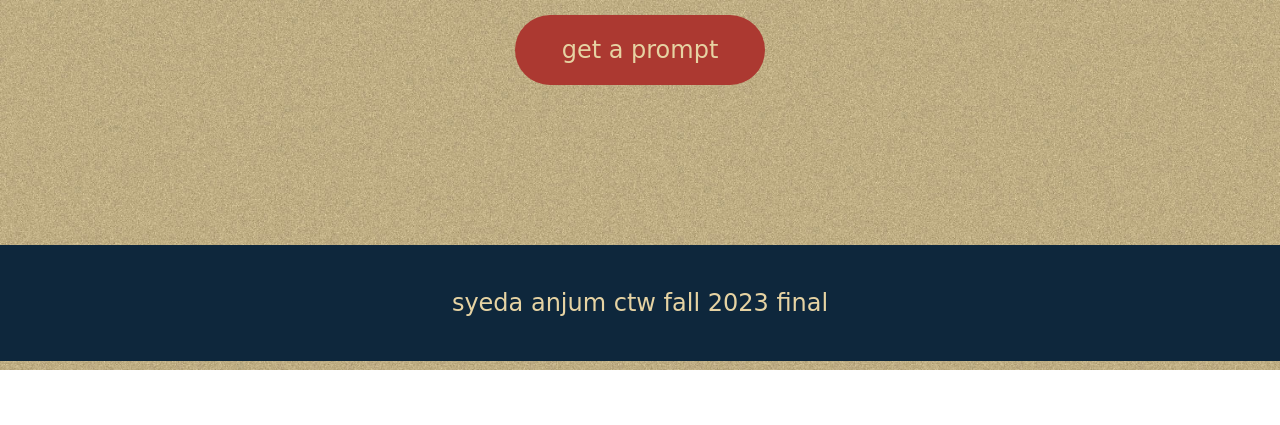
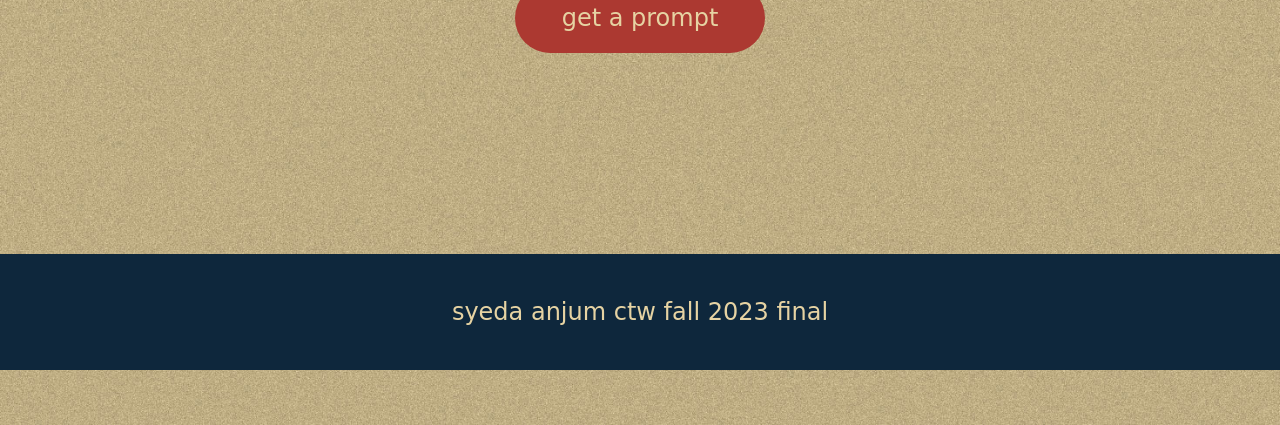
Before and after one commit to sna318/StoryGenerator, a plain HTML site: page index.html in a window 1280 px wide. Shown: the part 430-855 px from the top of the page. Before the commit the page ends 800 px from the top, so only its background shows below. Drawn offline with Linux system fonts and the light colour scheme; a web font is replaced by a local one.

Commit message:
Second commit

```diff
--- a/index.html
+++ b/index.html
@@ -5,6 +5,7 @@
     <meta name="viewport" content="width=device-width, initial-scale=1.0" />
     <title>Story Prompt Generator - Home</title>
     <link rel="stylesheet" href="style.css" />
+    <link rel="stylesheet" href="home.css" />
     <link rel="preconnect" href="https://fonts.googleapis.com" />
     <link rel="preconnect" href="https://fonts.gstatic.com" crossorigin />
     <link
@@ -14,7 +15,7 @@
     <script src="script.js"></script>
   </head>
   <body>
-    <div>
+    <div class="home-container">
       <div class="nav">
         <ul>
           <li><a href="index.html">home</a></li>
--- a/promptlines.json
+++ b/promptlines.json
@@ -12,6 +12,15 @@
     },
     { "prompt": "A pianist plagarizes a symphony by her teacher's mom." },
     { "prompt": "A clown and a rower enter a screaming match at the morgue." },
-    { "prompt": "A jester pranks a businesswoman." }
+    { "prompt": "A jester pranks a businesswoman." },
+    {
+      "prompt": "A person dressed as a bee cries in the middle of the parking lot."
+    },
+    { "prompt": "A pageant queen constructs her 100th bookcase." },
+    { "prompt": "A ghost adopts a cat and they chill together by the river." },
+    { "prompt": "A siren loses her voice." },
+    {
+      "prompt": "A dude quits the mafia business and opens up an actual pizza shop."
+    }
   ]
 }
--- a/script.js
+++ b/script.js
@@ -1,7 +1,7 @@
 async function getPrompt() {
   let response = await fetch("promptlines.json");
   let promptData = await response.json();
-  let randomNumber = Math.floor(Math.random() * 7);
+  let randomNumber = Math.floor(Math.random() * 12);
   let newPrompt = promptData.promptOptions[randomNumber].prompt;
   document.querySelector("#prompt").textContent = newPrompt;
 }
--- a/style.css
+++ b/style.css
@@ -2,6 +2,7 @@ body {
   margin: 0;
   background-image: url("background.jpg");
   background-size: cover;
+  height: 100%;
 }
 
 /* .prompt-container {
@@ -16,8 +17,20 @@ body {
     "footer";
 } */
 
+.home-container {
+  display: grid;
+  grid-auto-columns: 1fr;
+  grid-template-columns: 1fr;
+  grid-template-rows: 0.2fr 3fr 0.2fr;
+  gap: 0px 0px;
+  grid-template-areas:
+    "nav"
+    "main-content"
+    "footer";
+}
+
 .nav {
-  /* grid-area: nav; */
+  grid-area: nav;
   background-color: #0e273c;
   position: -webkit-sticky;
   position: sticky;
@@ -50,13 +63,16 @@ body {
 }
 
 .footer {
-  /* grid-area: footer; */
+  grid-area: footer;
   background-color: #0e273c;
   padding: 20px;
   font-family: "Neucha", cursive;
   font-size: 24px;
   text-align: center;
   color: #e6d3a3;
+  position: -webkit-sticky;
+  position: sticky;
+  bottom: 0;
 }
 
 h1,
@@ -73,11 +89,11 @@ h1 {
 }
 
 h2 {
-  font-size: 48px;
+  font-size: 40px;
 }
 
 h3 {
-  font-size: 36px;
+  font-size: 32px;
 }
 
 h4 {
@@ -107,11 +123,19 @@ button:hover {
 
 /* only on home page */
 .main-content {
+  grid-area: 1 / 1 / 3 / 2;
   text-align: center;
   padding-left: 100px;
   padding-right: 100px;
-  padding-top: 160px;
-  padding-bottom: 160px;
+  padding-top: 10%;
+  padding-bottom: 20%;
+  /* justify-content: center;
+  justify-items: center; */
+}
+
+.main-content {
+  grid-area: main-content;
+  text-align: center;
 }
 
 /* only on prompts page */
```
